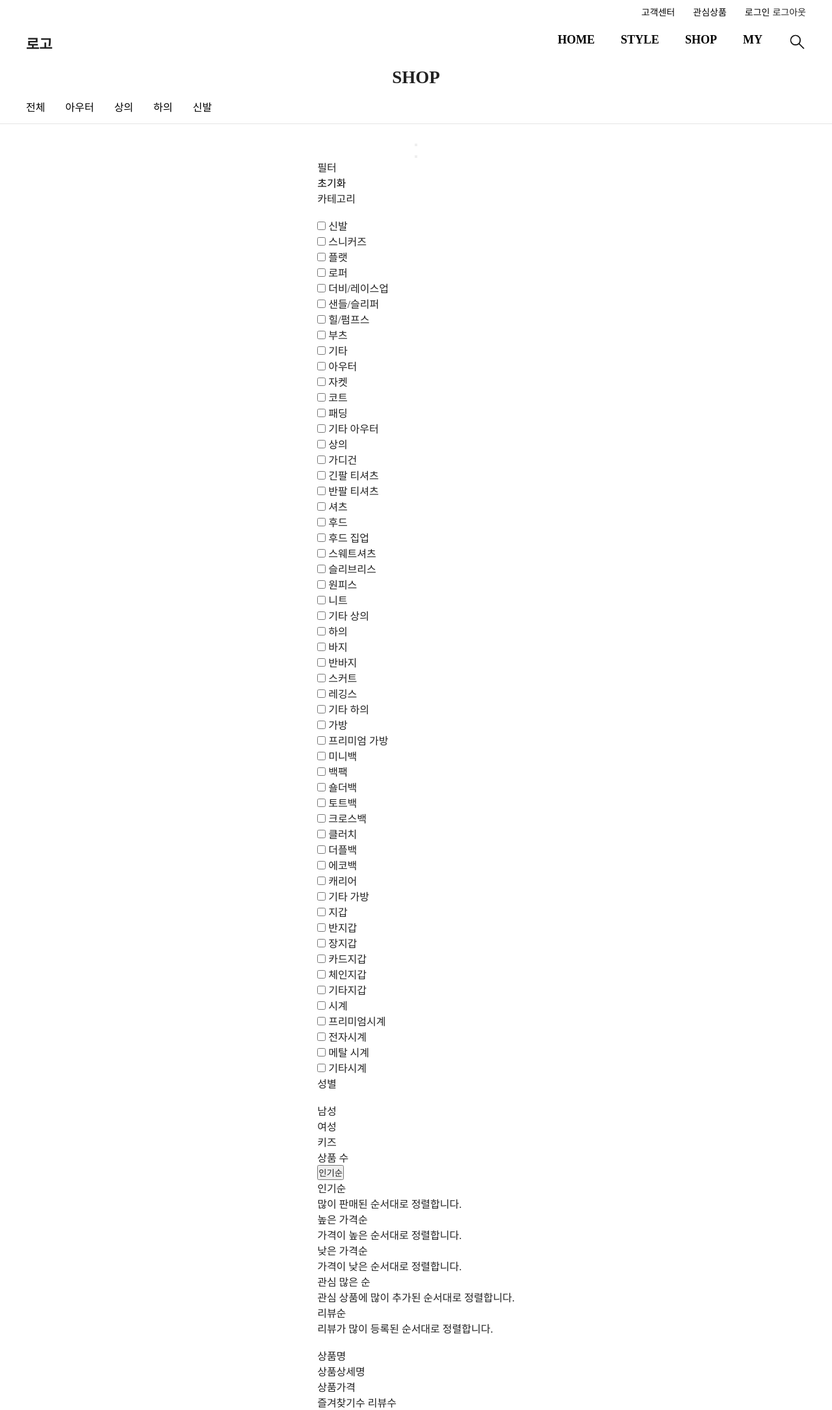
After one commit to sobwo/snshop, a Java web app: page /shop/shopMain.do in a window 1280 px wide; the page is wider, and only the part inside the window is pictured. The commit adds this page. Shown: that part at 65% size. Run offline with Spring Boot 4, a stand-in JSP engine, Linux system fonts and the light colour scheme; the project's own start-up code is not run, and a stand-in starts its controllers and pages; some web fonts are replaced.

Commit message:
shopContents,shopMain 진행중

```diff
--- a/src/main/java/com/myteam/myapp/controller/ShopController.java
+++ b/src/main/java/com/myteam/myapp/controller/ShopController.java
@@ -1,8 +1,20 @@
 package com.myteam.myapp.controller;
 
 import org.springframework.stereotype.Controller;
+import org.springframework.web.bind.annotation.RequestMapping;
 
 @Controller
+@RequestMapping(value = "/shop")
 public class ShopController {
+	@RequestMapping(value = "/shopMain.do")
+	public String shopMain() {
 
+		return "shop/shopMain";
+	}
+
+	@RequestMapping(value = "/shopContents.do")
+	public String shopcontents() {
+
+		return "shop/shopContents";
+	}
 }
--- a/src/main/webapp/WEB-INF/views/common/header_common.jsp
+++ b/src/main/webapp/WEB-INF/views/common/header_common.jsp
@@ -26,7 +26,7 @@
 					<ul>
 						<li style='margin-right:40px;'><a href='${pageContext.request.contextPath}/'>HOME</a></li>
 						<li style='margin-right:40px;'><a href='${pageContext.request.contextPath}/style/styleMain.do'>STYLE</a></li>
-						<li style='margin-right:40px;'><a href='#'>SHOP</a></li>
+						<li style='margin-right:40px;'><a href='${pageContext.request.contextPath}/shop/shopMain.do'>SHOP</a></li>
 						<li style='margin-right:40px;'><a href='${pageContext.request.contextPath}/myPage/myPageMain.do'>MY</a></li>
 						<li><a href='#'><img src='${pageContext.request.contextPath}/resources/image/search.png' style='width:27px; height:27px;'></a></li>
 					</ul>
--- /dev/null
+++ b/src/main/webapp/WEB-INF/views/shop/shopMain.jsp
@@ -0,0 +1,380 @@
+<%@ page language="java" contentType="text/html; charset=UTF-8"
+    pageEncoding="UTF-8"%>
+<%@ taglib prefix="c" uri="http://java.sun.com/jsp/jstl/core" %>
+<!DOCTYPE html>
+<html>
+	<head>
+	<meta charset="UTF-8">
+	<title>SHOP 메인페이지</title>
+	</head>
+	<body>
+		<jsp:include page="../common/header_shop.jsp"></jsp:include>
+		<div>
+			<div>
+				<div>
+					<img src="">
+					<span></span>
+				</div>
+				<div>
+					<button></button>
+					<ul>
+						<li></li>
+						<li></li>
+						<li></li>
+					</ul>
+					<button></button>
+				</div>
+			</div>
+		</div>
+		<div>
+			<aside>
+				<div>
+					<div>
+						<span>필터</span>
+						<span></span>
+					</div>
+					<a href="#">초기화</a>
+				</div>
+				<div	class="filter_list">
+					<div class="filter_title">
+						<div>
+							<span>카테고리</span>
+						</div>
+						<div class="iconBox">
+							<img alt="" src="">
+						</div>
+					</div>
+					<ul>
+						<li>
+							<input type="checkbox" id="filter1"  name="filter1" class="" value="" >
+							<label for="filter1">신발</label>
+							<ul>
+								<li>
+									<input type="checkbox" id="filter1_1" name="filter1_1" class="" value="" >
+									<label for="filter1_1">스니커즈</label>
+								</li>
+								<li>
+									<input type="checkbox" id="" class="" value="" >
+									<label for="">플랫</label>
+								</li>
+								<li>
+									<input type="checkbox" id="" class="" value="" >
+									<label for="">로퍼</label>
+								</li>
+								<li>
+									<input type="checkbox" id="" class="" value="" >
+									<label for="">더비/레이스업</label>
+								</li>
+								<li>
+									<input type="checkbox" id="" class="" value="" >
+									<label for="">샌들/슬리퍼</label>
+								</li>
+								<li>
+									<input type="checkbox" id="" class="" value="" >
+									<label for="">힐/펌프스</label>
+								</li>
+								<li>
+									<input type="checkbox" id="" class="" value="" >
+									<label for="">부츠</label>
+								</li>
+								<li>
+									<input type="checkbox" id="" class="" value="" >
+									<label for="">기타</label>
+								</li>
+							</ul>
+						</li>
+						<li>
+							<input type="checkbox" id="" class="" value="" >
+							<label for="">아우터</label>
+							<ul>
+								<li>
+									<input type="checkbox" id="" class="" value="" >
+									<label for="">자켓</label>
+								</li>
+								<li>
+									<input type="checkbox" id="" class="" value="" >
+									<label for="">코트</label>
+								</li>
+								<li>
+									<input type="checkbox" id="" class="" value="" >
+									<label for="">패딩</label>
+								</li>
+								<li>
+									<input type="checkbox" id="" class="" value="" >
+									<label for="">기타 아우터</label>
+								</li>
+							</ul>
+						<li>
+							<input type="checkbox" id="" class="" value="" >
+							<label for="">상의</label>
+							<ul>
+								<li>
+									<input type="checkbox" id="" class="" value="" >
+									<label for="">가디건</label>
+								</li>
+								<li>
+									<input type="checkbox" id="" class="" value="" >
+									<label for="">긴팔 티셔츠</label>
+								</li>
+								<li>
+									<input type="checkbox" id="" class="" value="" >
+									<label for="">반팔 티셔츠</label>
+								</li>
+								<li>
+									<input type="checkbox" id="" class="" value="" >
+									<label for="">셔츠</label>
+								</li>
+								<li>
+									<input type="checkbox" id="" class="" value="" >
+									<label for="">후드</label>
+								</li>
+								<li>
+									<input type="checkbox" id="" class="" value="" >
+									<label for="">후드 집업</label>
+								</li>
+								<li>
+									<input type="checkbox" id="" class="" value="" >
+									<label for="">스웨트셔츠</label>
+								</li>
+								<li>
+									<input type="checkbox" id="" class="" value="" >
+									<label for="">슬리브리스</label>
+								</li>
+								<li>
+									<input type="checkbox" id="" class="" value="" >
+									<label for="">원피스</label>
+								</li>
+								<li>
+									<input type="checkbox" id="" class="" value="" >
+									<label for="">니트</label>
+								</li>
+								<li>
+									<input type="checkbox" id="" class="" value="" >
+									<label for="">기타 상의</label>
+								</li>
+							</ul>
+						</li>
+						<li>
+							<input type="checkbox" id="" class="" value="" >
+							<label for="">하의</label>
+								<ul>
+								<li>
+									<input type="checkbox" id="" class="" value="" >
+									<label for="">바지</label>
+								</li>
+								<li>
+									<input type="checkbox" id="" class="" value="" >
+									<label for="">반바지</label>
+								</li>
+								<li>
+									<input type="checkbox" id="" class="" value="" >
+									<label for="">스커트</label>
+								</li>
+								<li>
+									<input type="checkbox" id="" class="" value="" >
+									<label for="">레깅스</label>
+								</li>
+								<li>
+									<input type="checkbox" id="" class="" value="" >
+									<label for="">기타 하의</label>
+								</li>
+							</ul>
+						</li>
+						<li>
+							<input type="checkbox" id="" class="" value="" >
+							<label for="">가방</label>
+							<ul>
+								<li>
+									<input type="checkbox" id="" class="" value="" >
+									<label for="">프리미엄 가방</label>
+								</li>
+								<li>
+									<input type="checkbox" id="" class="" value="" >
+									<label for="">미니백</label>
+								</li>
+								<li>
+									<input type="checkbox" id="" class="" value="" >
+									<label for="">백팩</label>
+								</li>
+								<li>
+									<input type="checkbox" id="" class="" value="" >
+									<label for="">숄더백</label>
+								</li>
+								<li>
+									<input type="checkbox" id="" class="" value="" >
+									<label for="">토트백</label>
+								</li>
+								<li>
+									<input type="checkbox" id="" class="" value="" >
+									<label for="">크로스백</label>
+								</li>
+								<li>
+									<input type="checkbox" id="" class="" value="" >
+									<label for="">클러치</label>
+								</li>
+								<li>
+									<input type="checkbox" id="" class="" value="" >
+									<label for="">더플백</label>
+								</li>
+								<li>
+									<input type="checkbox" id="" class="" value="" >
+									<label for="">에코백</label>
+								</li>
+								<li>
+									<input type="checkbox" id="" class="" value="" >
+									<label for="">캐리어</label>
+								</li>
+								<li>
+									<input type="checkbox" id="" class="" value="" >
+									<label for="">기타 가방</label>
+								</li>
+							</ul>
+						</li>
+						<li>
+							<input type="checkbox" id="" class="" value="" >
+							<label for="">지갑</label>
+							<ul>
+								<li>
+									<input type="checkbox" id="" class="" value="" >
+									<label for="">반지갑</label>
+								</li>
+								<li>
+									<input type="checkbox" id="" class="" value="" >
+									<label for="">장지갑</label>
+								</li>
+								<li>
+									<input type="checkbox" id="" class="" value="" >
+									<label for="">카드지갑</label>
+								</li>
+								<li>
+									<input type="checkbox" id="" class="" value="" >
+									<label for="">체인지갑</label>
+								</li>
+								<li>
+									<input type="checkbox" id="" class="" value="" >
+									<label for="">기타지갑</label>
+								</li>
+							</ul>
+						</li>
+						<li>
+							<input type="checkbox" id="" class="" value="" >
+							<label for="">시계</label>
+							<ul>
+								<li>
+									<input type="checkbox" id="" class="" value="" >
+									<label for="">프리미엄시계</label>
+								</li>
+								<li>
+									<input type="checkbox" id="" class="" value="" >
+									<label for="">전자시계</label>
+								</li>
+								<li>
+									<input type="checkbox" id="" class="" value="" >
+									<label for="">메탈 시계</label>
+								</li>
+								<li>
+									<input type="checkbox" id="" class="" value="" >
+									<label for="">기타시계</label>
+								</li>
+							</ul>
+						</li>
+					</ul>
+
+					<div class="filter_title">
+						<div>
+							<span>성별</span>
+						</div>
+						<div class="iconBox">
+							<img alt="" src="">
+						</div>
+					</div>
+					<ul>
+						<li>남성</li>
+						<li>여성</li>
+						<li>키즈</li>
+					</ul>
+
+
+				</div>
+			</aside>
+			<main>
+				<div>
+					<div>
+						<span>상품 수</span>
+					</div>
+					<div>
+						<button>
+							인기순
+						</button>
+						<ul>
+							<li>
+								<a>
+									<div>
+										<p>인기순</p>
+										<p>많이 판매된 순서대로 정렬합니다.</p>
+									</div>
+								</a>
+							</li>
+							<li>
+								<a>
+									<div>
+										<p>높은 가격순</p>
+										<p>가격이 높은 순서대로 정렬합니다.</p>
+									</div>
+								</a>
+							</li>
+							<li>
+								<a>
+									<div>
+										<p>낮은 가격순</p>
+										<p>가격이 낮은 순서대로 정렬합니다.</p>
+									</div>
+								</a>
+							</li>
+							<li>
+								<a>
+									<div>
+										<p>관심 많은 순</p>
+										<p>관심 상품에 많이 추가된 순서대로 정렬합니다.</p>
+									</div>
+								</a>
+							</li>
+							<li>
+								<a>
+									<div>
+										<p>리뷰순</p>
+										<p>리뷰가 많이 등록된 순서대로 정렬합니다.</p>
+									</div>
+								</a>
+							</li>
+						</ul>
+					</div>
+					<div style="display : none;">
+						상품 태그 시 표시 공간
+					</div>
+					<div>
+						<div>
+							<a href="${pageContext.request.contextPath}/shop/shopContents.do">
+								<div>
+									<img src="">
+								</div>
+								<div>
+									<ul>
+										<li>상품명</li>
+										<li>상품상세명</li>
+										<li>상품가격</li>
+									</ul>
+								</div>
+							</a>
+							<div>
+								<span>즐겨찾기수</span>
+								<span>리뷰수</span>
+							</div>
+						</div>
+					</div>
+				</div>
+			</main>
+
+		</div>
+	</body>
+</html>
```
Also changed, not shown: src/main/webapp/WEB-INF/views/shop/shopContents.jsp (added, +284 -0 lines), src/main/webapp/WEB-INF/views/style/styleMain.jsp (line endings or trailing spaces), 3 other files.
